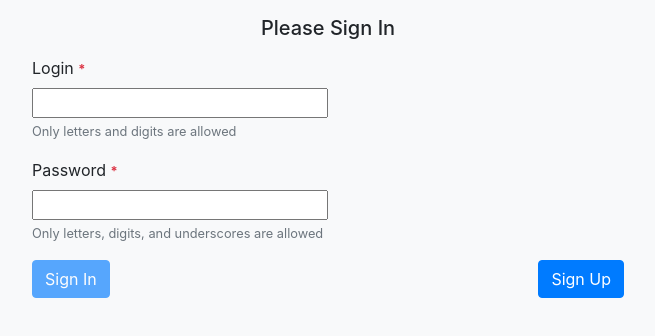
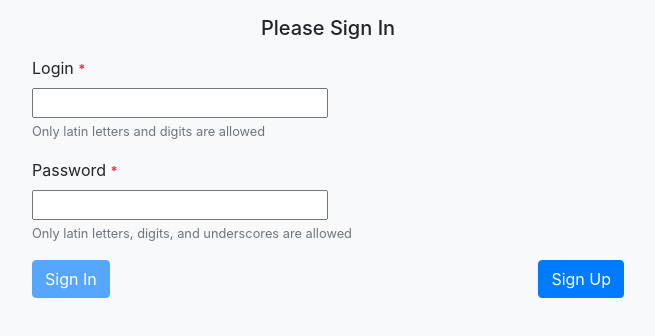
Before and after one commit to bohdanov90/weatherApp, an Angular app: page /login in a window 1280 px wide. Shown: the top 336 px of the page, without its empty margins (312-967 px from the left). Built offline with nearby package versions, Linux system fonts and the light colour scheme.

Commit message:
fix: note about latin letters added

```diff
--- a/src/app/components/login/login.component.html
+++ b/src/app/components/login/login.component.html
@@ -12,7 +12,7 @@
         class='formControl w-50'
         required>
       <div>
-        <small class="text-muted">Only letters and digits are allowed</small>
+        <small class="text-muted">Only latin letters and digits are allowed</small>
       </div>
       <div
         *ngIf="loginForm.controls.login.invalid && (loginForm.controls.login.dirty || loginForm.controls.login.touched)"
@@ -27,7 +27,7 @@
           Login must be up to 100 characters long
         </div>
         <div *ngIf="loginForm.controls.login.errors.credsValidator">
-          Please use only letters and digits
+          Please use only latin letters and digits
         </div>
       </div>
     </div>
@@ -41,7 +41,7 @@
         class='formControl w-50'
         required>
       <div>
-        <small class="text-muted">Only letters, digits, and underscores are allowed</small>
+        <small class="text-muted">Only latin letters, digits, and underscores are allowed</small>
       </div>
       <div
       *ngIf="loginForm.controls.password.invalid && (loginForm.controls.password.dirty || loginForm.controls.password.touched)"
@@ -56,7 +56,7 @@
           Password must be up to 100 characters long
         </div>
         <div *ngIf="loginForm.controls.password.errors.credsValidator">
-          Please use only letters, digits and underscores
+          Please use only latin letters, digits and underscores
         </div>
       </div>
     </div>
--- a/src/app/components/register/register.component.html
+++ b/src/app/components/register/register.component.html
@@ -12,7 +12,7 @@
         class='formControl w-50'
         required>
       <div>
-        <small class="text-muted">Only letters are allowed</small>
+        <small class="text-muted">Only latin letters are allowed</small>
       </div>
       <div
         *ngIf="registerForm.controls.name.invalid && (registerForm.controls.name.dirty || registerForm.controls.name.touched)"
@@ -27,7 +27,7 @@
           Name must be up to 100 characters long
         </div>
         <div *ngIf="registerForm.controls.name.errors.credsValidator">
-          Please use only letters
+          Please use only latin letters
         </div>
       </div>
     </div>
@@ -61,7 +61,7 @@
         class='formControl w-50'
         required>
       <div>
-        <small class="text-muted">Only letters and digits are allowed</small>
+        <small class="text-muted">Only latin letters and digits are allowed</small>
       </div>
       <div
         *ngIf="registerForm.controls.login.invalid && (registerForm.controls.login.dirty || registerForm.controls.login.touched)"
@@ -76,7 +76,7 @@
           Login must be up to 100 characters long
         </div>
         <div *ngIf="registerForm.controls.login.errors.credsValidator">
-          Please use only letters and digits
+          Please use only latin letters and digits
         </div>
       </div>
     </div>
@@ -90,7 +90,7 @@
         class='formControl w-50'
         required>
       <div>
-        <small class="text-muted">Only letters, digits, and underscores are allowed</small>
+        <small class="text-muted">Only latin letters, digits, and underscores are allowed</small>
       </div>
       <div
         *ngIf="registerForm.controls.password.invalid && (registerForm.controls.password.dirty || registerForm.controls.password.touched)"
@@ -105,7 +105,7 @@
           Password must be up to 100 characters long
         </div>
         <div *ngIf="registerForm.controls.password.errors.credsValidator">
-          Please use only letters, digits and underscores
+          Please use only latin letters, digits and underscores
         </div>
       </div>
     </div>
```
